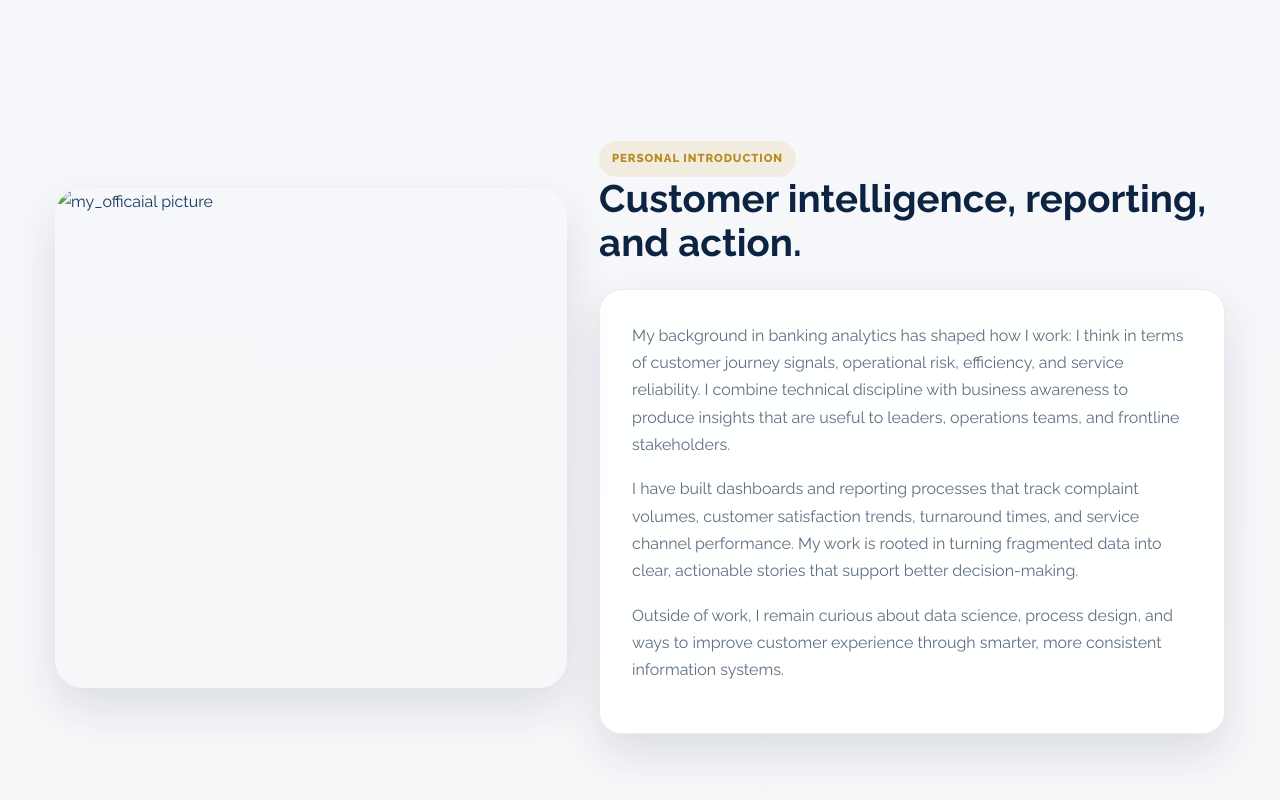
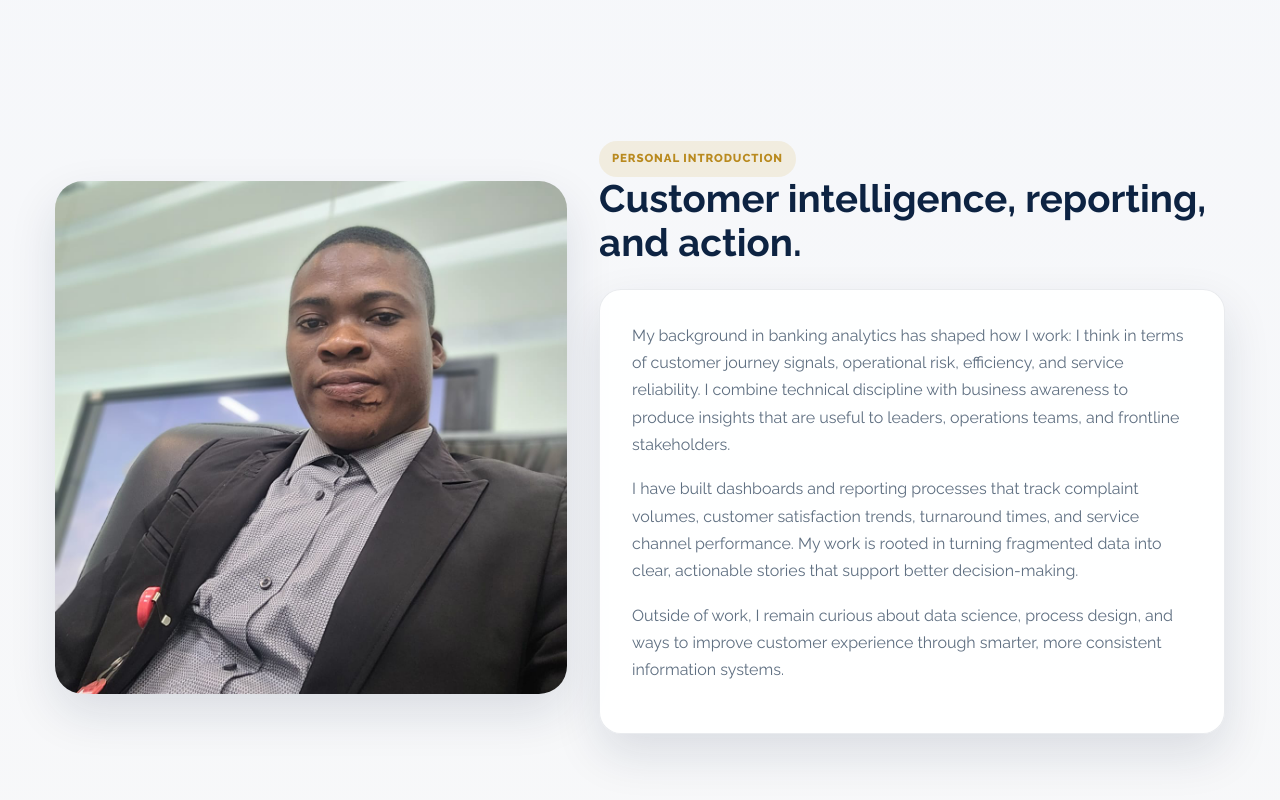
Before and after one commit to Samuel-Omobuwa/student_portfolio_miva, a plain HTML site: page about.html in a window 1280 px wide. Shown: the part 566-1366 px from the top of the page. Drawn offline with Linux system fonts and the light colour scheme; the site is published under a folder, as on GitHub Pages, so addresses that start at the root find nothing.

Commit message:
fix image path

```diff
--- a/about.html
+++ b/about.html
@@ -49,7 +49,7 @@
       <section>
         <div class="container profile-layout">
           <div class="profile-photo">
-            <img src="/Samuel_Omobuwa_official_pics.jpeg" alt="my_officaial picture" />
+            <img src="./Samuel_Omobuwa_official_pics.jpeg" alt="my_officaial picture" />
           </div>
           <div>
             <div class="section-heading">
```
Also changed, not shown: index.html (+1 -1 lines).
